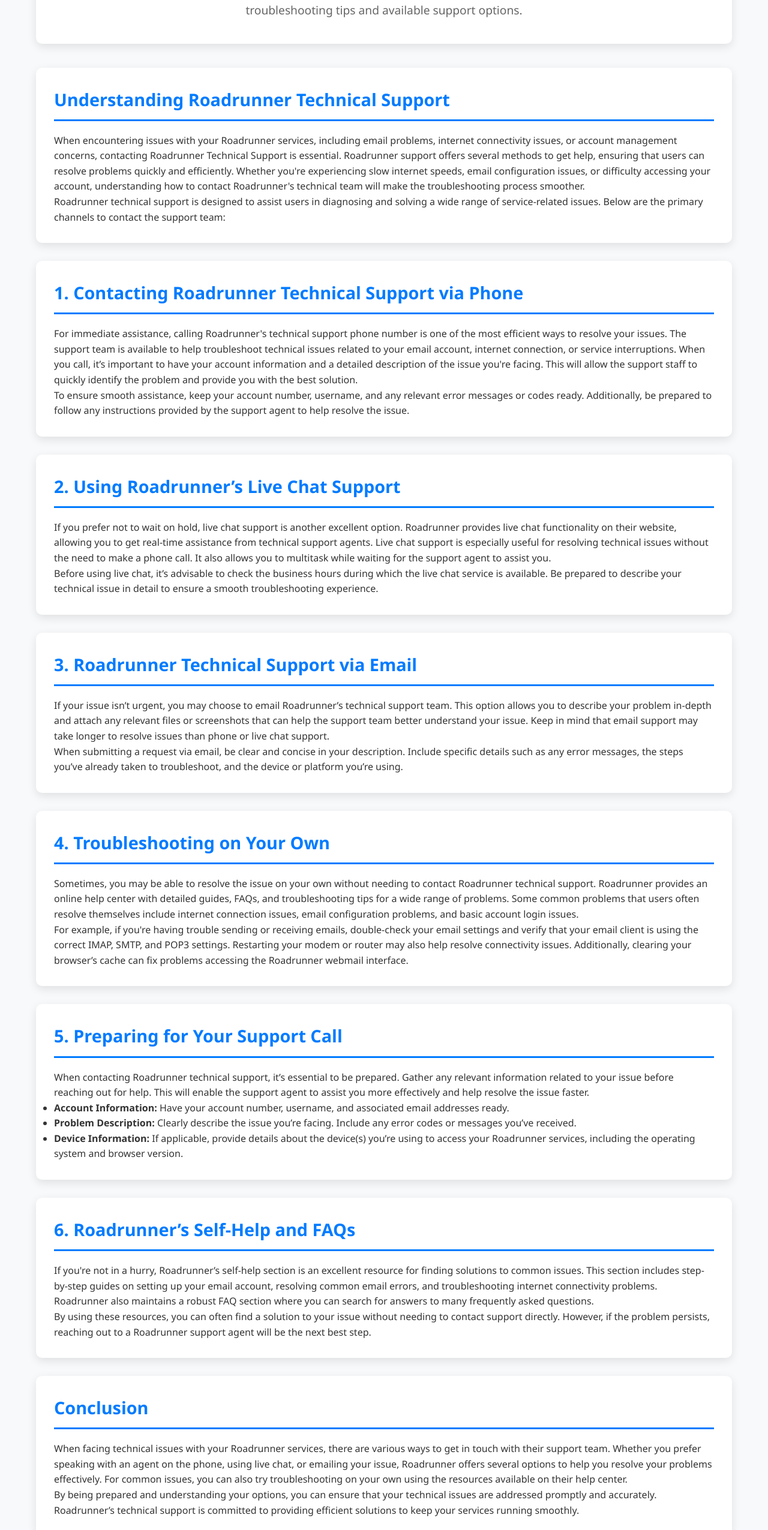
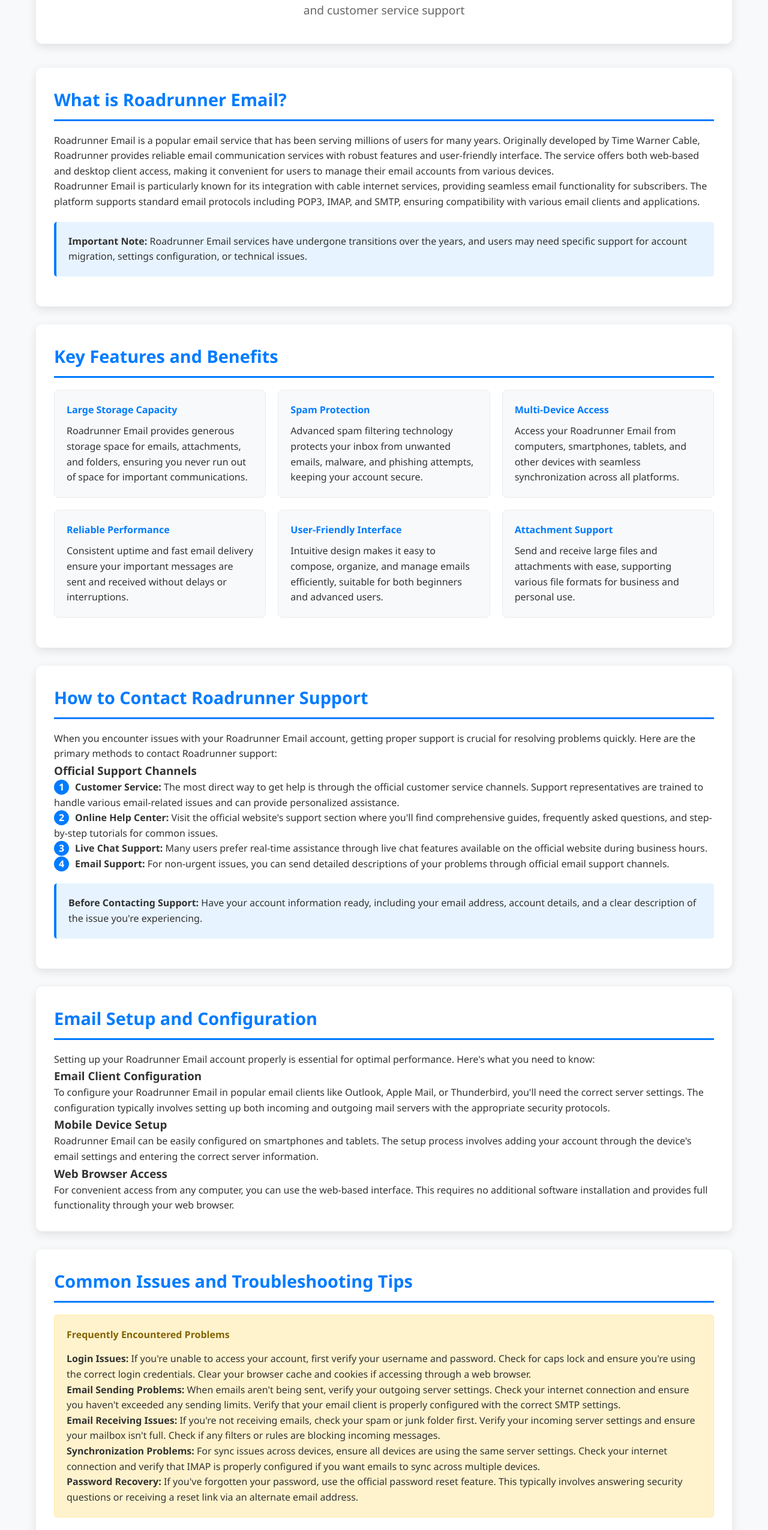
Before and after one commit to deffyfg/RoadRunner-Support-Number, a plain HTML site: page index.html in a window 1280 px wide. Shown: the part 246-2797 px from the top of the page at 60% size. Drawn offline with Linux system fonts and the light colour scheme.

Commit message:
Update index.html

```diff
--- a/index.html
+++ b/index.html
@@ -3,9 +3,9 @@
 <head>
     <meta charset="UTF-8">
     <meta name="viewport" content="width=device-width, initial-scale=1.0">
-    <title>How to Contact Roadrunner Technical Support? - Complete Guide</title>
-    <meta name="description" content="Learn how to contact Roadrunner technical support for email, internet, and account issues. Get troubleshooting tips and step-by-step instructions for resolving problems.">
-    <meta name="keywords" content="roadrunner support, roadrunner troubleshooting, technical support roadrunner, roadrunner customer service, roadrunner internet issues, roadrunner help desk, roadrunner email setup, roadrunner connection problems, roadrunner network support, roadrunner outage assistance, roadrunner service help, roadrunner modem troubleshooting, roadrunner tech assistance, roadrunner account help, roadrunner phone support, roadrunner online support, roadrunner service guide, roadrunner email troubleshooting">
+    <title>How to Contact Roadrunner Support Number? - Complete Guide & Help</title>
+    <meta name="description" content="Learn how to contact Roadrunner support for email issues, technical problems, and account help. Complete guide with troubleshooting tips and customer service information.">
+    <meta name="keywords" content="Roadrunner customer service number, Roadrunner support contact, Roadrunner helpline, Roadrunner phone support, Roadrunner technical support number, Roadrunner contact number, Spectrum support number, TWC Roadrunner support, Roadrunner customer service contact, Roadrunner support hotline, Roadrunner phone number, Roadrunner account support number, Roadrunner email support number, Roadrunner live support, Roadrunner assistance number, Spectrum customer service number, Roadrunner technical assistance, Roadrunner toll-free number, Roadrunner contact for issues, Roadrunner service phone number, Roadrunner support team contact.">
     <meta name="author" content="Roadrunner Support Guide">
     <meta name="robots" content="index, follow">
 
@@ -207,68 +207,155 @@
 
     <div class="container">
         <div class="article-header">
-            <h1 class="article-title">How to Contact Roadrunner Technical Support?</h1>
-            <p class="article-subtitle">A complete guide to getting help with your Roadrunner technical issues, including troubleshooting tips and available support options.</p>
+            <h1 class="article-title">How to Contact Roadrunner Support Number?</h1>
+            <p class="article-subtitle">Complete guide to getting help with your Roadrunner email account, technical issues, and customer service support</p>
         </div>
 
         <div class="content-section">
-            <h2 class="section-title">Understanding Roadrunner Technical Support</h2>
-            <p>When encountering issues with your Roadrunner services, including email problems, internet connectivity issues, or account management concerns, contacting Roadrunner Technical Support is essential. Roadrunner support offers several methods to get help, ensuring that users can resolve problems quickly and efficiently. Whether you're experiencing slow internet speeds, email configuration issues, or difficulty accessing your account, understanding how to contact Roadrunner's technical team will make the troubleshooting process smoother.</p>
+            <h2 class="section-title">What is Roadrunner Email?</h2>
+            <p>Roadrunner Email is a popular email service that has been serving millions of users for many years. Originally developed by Time Warner Cable, Roadrunner provides reliable email communication services with robust features and user-friendly interface. The service offers both web-based and desktop client access, making it convenient for users to manage their email accounts from various devices.</p>
 
-            <p>Roadrunner technical support is designed to assist users in diagnosing and solving a wide range of service-related issues. Below are the primary channels to contact the support team:</p>
+            <p>Roadrunner Email is particularly known for its integration with cable internet services, providing seamless email functionality for subscribers. The platform supports standard email protocols including POP3, IMAP, and SMTP, ensuring compatibility with various email clients and applications.</p>
+
+            <div class="highlight-box">
+                <strong>Important Note:</strong> Roadrunner Email services have undergone transitions over the years, and users may need specific support for account migration, settings configuration, or technical issues.
+            </div>
         </div>
 
         <div class="content-section">
-            <h2 class="section-title">1. Contacting Roadrunner Technical Support via Phone</h2>
-            <p>For immediate assistance, calling Roadrunner's technical support phone number is one of the most efficient ways to resolve your issues. The support team is available to help troubleshoot technical issues related to your email account, internet connection, or service interruptions. When you call, it’s important to have your account information and a detailed description of the issue you're facing. This will allow the support staff to quickly identify the problem and provide you with the best solution.</p>
+            <h2 class="section-title">Key Features and Benefits</h2>
+            <div class="feature-grid">
+                <div class="feature-card">
+                    <h4>Large Storage Capacity</h4>
+                    <p>Roadrunner Email provides generous storage space for emails, attachments, and folders, ensuring you never run out of space for important communications.</p>
+                </div>
 
-            <p>To ensure smooth assistance, keep your account number, username, and any relevant error messages or codes ready. Additionally, be prepared to follow any instructions provided by the support agent to help resolve the issue.</p>
+                <div class="feature-card">
+                    <h4>Spam Protection</h4>
+                    <p>Advanced spam filtering technology protects your inbox from unwanted emails, malware, and phishing attempts, keeping your account secure.</p>
+                </div>
+
+                <div class="feature-card">
+                    <h4>Multi-Device Access</h4>
+                    <p>Access your Roadrunner Email from computers, smartphones, tablets, and other devices with seamless synchronization across all platforms.</p>
+                </div>
+
+                <div class="feature-card">
+                    <h4>Reliable Performance</h4>
+                    <p>Consistent uptime and fast email delivery ensure your important messages are sent and received without delays or interruptions.</p>
+                </div>
+
+                <div class="feature-card">
+                    <h4>User-Friendly Interface</h4>
+                    <p>Intuitive design makes it easy to compose, organize, and manage emails efficiently, suitable for both beginners and advanced users.</p>
+                </div>
+
+                <div class="feature-card">
+                    <h4>Attachment Support</h4>
+                    <p>Send and receive large files and attachments with ease, supporting various file formats for business and personal use.</p>
+                </div>
+            </div>
         </div>
 
         <div class="content-section">
-            <h2 class="section-title">2. Using Roadrunner’s Live Chat Support</h2>
-            <p>If you prefer not to wait on hold, live chat support is another excellent option. Roadrunner provides live chat functionality on their website, allowing you to get real-time assistance from technical support agents. Live chat support is especially useful for resolving technical issues without the need to make a phone call. It also allows you to multitask while waiting for the support agent to assist you.</p>
+            <h2 class="section-title">How to Contact Roadrunner Support</h2>
+            <p>When you encounter issues with your Roadrunner Email account, getting proper support is crucial for resolving problems quickly. Here are the primary methods to contact Roadrunner support:</p>
 
-            <p>Before using live chat, it’s advisable to check the business hours during which the live chat service is available. Be prepared to describe your technical issue in detail to ensure a smooth troubleshooting experience.</p>
+            <h3>Official Support Channels</h3>
+            <p><span class="step-number">1</span><strong>Customer Service:</strong> The most direct way to get help is through the official customer service channels. Support representatives are trained to handle various email-related issues and can provide personalized assistance.</p>
+
+            <p><span class="step-number">2</span><strong>Online Help Center:</strong> Visit the official website's support section where you'll find comprehensive guides, frequently asked questions, and step-by-step tutorials for common issues.</p>
+
+            <p><span class="step-number">3</span><strong>Live Chat Support:</strong> Many users prefer real-time assistance through live chat features available on the official website during business hours.</p>
+
+            <p><span class="step-number">4</span><strong>Email Support:</strong> For non-urgent issues, you can send detailed descriptions of your problems through official email support channels.</p>
+
+            <div class="highlight-box">
+                <strong>Before Contacting Support:</strong> Have your account information ready, including your email address, account details, and a clear description of the issue you're experiencing.
+            </div>
         </div>
 
         <div class="content-section">
-            <h2 class="section-title">3. Roadrunner Technical Support via Email</h2>
-            <p>If your issue isn’t urgent, you may choose to email Roadrunner’s technical support team. This option allows you to describe your problem in-depth and attach any relevant files or screenshots that can help the support team better understand your issue. Keep in mind that email support may take longer to resolve issues than phone or live chat support.</p>
+            <h2 class="section-title">Email Setup and Configuration</h2>
+            <p>Setting up your Roadrunner Email account properly is essential for optimal performance. Here's what you need to know:</p>
 
-            <p>When submitting a request via email, be clear and concise in your description. Include specific details such as any error messages, the steps you’ve already taken to troubleshoot, and the device or platform you’re using.</p>
+            <h3>Email Client Configuration</h3>
+            <p>To configure your Roadrunner Email in popular email clients like Outlook, Apple Mail, or Thunderbird, you'll need the correct server settings. The configuration typically involves setting up both incoming and outgoing mail servers with the appropriate security protocols.</p>
+
+            <h3>Mobile Device Setup</h3>
+            <p>Roadrunner Email can be easily configured on smartphones and tablets. The setup process involves adding your account through the device's email settings and entering the correct server information.</p>
+
+            <h3>Web Browser Access</h3>
+            <p>For convenient access from any computer, you can use the web-based interface. This requires no additional software installation and provides full functionality through your web browser.</p>
         </div>
 
         <div class="content-section">
-            <h2 class="section-title">4. Troubleshooting on Your Own</h2>
-            <p>Sometimes, you may be able to resolve the issue on your own without needing to contact Roadrunner technical support. Roadrunner provides an online help center with detailed guides, FAQs, and troubleshooting tips for a wide range of problems. Some common problems that users often resolve themselves include internet connection issues, email configuration problems, and basic account login issues.</p>
+            <h2 class="section-title">Common Issues and Troubleshooting Tips</h2>
+            <div class="troubleshooting-list">
+                <h4>Frequently Encountered Problems</h4>
 
-            <p>For example, if you're having trouble sending or receiving emails, double-check your email settings and verify that your email client is using the correct IMAP, SMTP, and POP3 settings. Restarting your modem or router may also help resolve connectivity issues. Additionally, clearing your browser’s cache can fix problems accessing the Roadrunner webmail interface.</p>
+                <p><strong>Login Issues:</strong> If you're unable to access your account, first verify your username and password. Check for caps lock and ensure you're using the correct login credentials. Clear your browser cache and cookies if accessing through a web browser.</p>
+
+                <p><strong>Email Sending Problems:</strong> When emails aren't being sent, verify your outgoing server settings. Check your internet connection and ensure you haven't exceeded any sending limits. Verify that your email client is properly configured with the correct SMTP settings.</p>
+
+                <p><strong>Email Receiving Issues:</strong> If you're not receiving emails, check your spam or junk folder first. Verify your incoming server settings and ensure your mailbox isn't full. Check if any filters or rules are blocking incoming messages.</p>
+
+                <p><strong>Synchronization Problems:</strong> For sync issues across devices, ensure all devices are using the same server settings. Check your internet connection and verify that IMAP is properly configured if you want emails to sync across multiple devices.</p>
+
+                <p><strong>Password Recovery:</strong> If you've forgotten your password, use the official password reset feature. This typically involves answering security questions or receiving a reset link via an alternate email address.</p>
+            </div>
+
+            <h3>Advanced Troubleshooting</h3>
+            <p>For more complex issues, you may need to check firewall settings, antivirus configurations, or network connectivity problems. Some email clients may require specific port configurations or security certificate updates.</p>
         </div>
 
         <div class="content-section">
-            <h2 class="section-title">5. Preparing for Your Support Call</h2>
-            <p>When contacting Roadrunner technical support, it’s essential to be prepared. Gather any relevant information related to your issue before reaching out for help. This will enable the support agent to assist you more effectively and help resolve the issue faster.</p>
+            <h2 class="section-title">Security and Account Protection</h2>
+            <p>Maintaining the security of your Roadrunner Email account is crucial in today's digital environment. Here are essential security practices:</p>
 
-            <ul>
-                <li><strong>Account Information:</strong> Have your account number, username, and associated email addresses ready.</li>
-                <li><strong>Problem Description:</strong> Clearly describe the issue you’re facing. Include any error codes or messages you’ve received.</li>
-                <li><strong>Device Information:</strong> If applicable, provide details about the device(s) you’re using to access your Roadrunner services, including the operating system and browser version.</li>
-            </ul>
+            <h3>Password Security</h3>
+            <p>Use strong, unique passwords that include a combination of letters, numbers, and special characters. Avoid using the same password for multiple accounts and consider using a password manager for better security.</p>
+
+            <h3>Two-Factor Authentication</h3>
+            <p>Enable two-factor authentication if available to add an extra layer of security to your account. This prevents unauthorized access even if your password is compromised.</p>
+
+            <h3>Regular Account Monitoring</h3>
+            <p>Regularly check your account activity and immediately report any suspicious activities to support. Monitor your sent folder for emails you didn't send and check for any unauthorized account changes.</p>
         </div>
 
         <div class="content-section">
-            <h2 class="section-title">6. Roadrunner’s Self-Help and FAQs</h2>
-            <p>If you're not in a hurry, Roadrunner’s self-help section is an excellent resource for finding solutions to common issues. This section includes step-by-step guides on setting up your email account, resolving common email errors, and troubleshooting internet connectivity problems. Roadrunner also maintains a robust FAQ section where you can search for answers to many frequently asked questions.</p>
+            <h2 class="section-title">Migration and Account Transfer</h2>
+            <p>Due to service transitions and provider changes, many Roadrunner Email users need assistance with account migration. This process involves transferring your existing emails, contacts, and settings to a new email service or updating your current configuration.</p>
 
-            <p>By using these resources, you can often find a solution to your issue without needing to contact support directly. However, if the problem persists, reaching out to a Roadrunner support agent will be the next best step.</p>
+            <h3>Data Backup</h3>
+            <p>Before any migration, it's essential to backup your important emails, contacts, and folders. This ensures you don't lose valuable information during the transition process.</p>
+
+            <h3>New Account Setup</h3>
+            <p>When setting up a new email account, support can guide you through the process of importing your existing data and configuring your new email settings properly.</p>
+        </div>
+
+        <div class="content-section">
+            <h2 class="section-title">Best Practices for Email Management</h2>
+            <p>Effective email management enhances your productivity and ensures smooth email operations:</p>
+
+            <h3>Organization Tips</h3>
+            <p>Create folders and labels to organize your emails systematically. Use filters and rules to automatically sort incoming messages. Regularly clean up your inbox by archiving or deleting unnecessary emails.</p>
+
+            <h3>Performance Optimization</h3>
+            <p>Keep your mailbox size manageable by regularly deleting large attachments and old emails. Use search functions effectively to find specific messages quickly. Configure your email client settings for optimal performance.</p>
         </div>
 
         <div class="content-section">
             <h2 class="section-title">Conclusion</h2>
-            <p>When facing technical issues with your Roadrunner services, there are various ways to get in touch with their support team. Whether you prefer speaking with an agent on the phone, using live chat, or emailing your issue, Roadrunner offers several options to help you resolve your problems effectively. For common issues, you can also try troubleshooting on your own using the resources available on their help center.</p>
+            <p>Roadrunner Email support is available to help users resolve various email-related issues and ensure smooth email operations. Whether you're experiencing login problems, configuration issues, or need help with account migration, proper support channels are available to assist you.</p>
 
-            <p>By being prepared and understanding your options, you can ensure that your technical issues are addressed promptly and accurately. Roadrunner’s technical support is committed to providing efficient solutions to keep your services running smoothly.</p>
+            <p>Remember to always use official support channels for the most accurate and secure assistance. Keep your account information handy when contacting support, and don't hesitate to reach out when you encounter any difficulties with your Roadrunner Email account.</p>
+
+            <p>By following the troubleshooting tips and best practices outlined in this guide, you can maintain a properly functioning email account and quickly resolve most common issues. For complex problems or account-specific concerns, professional support is always recommended to ensure your email service continues to meet your communication needs effectively.</p>
+
+            <div class="highlight-box">
+                <strong>Final Tip:</strong> Stay informed about any service updates or changes by regularly checking official announcements and keeping your contact information up to date with your email provider.
+            </div>
         </div>
     </div>
 </body>
```
